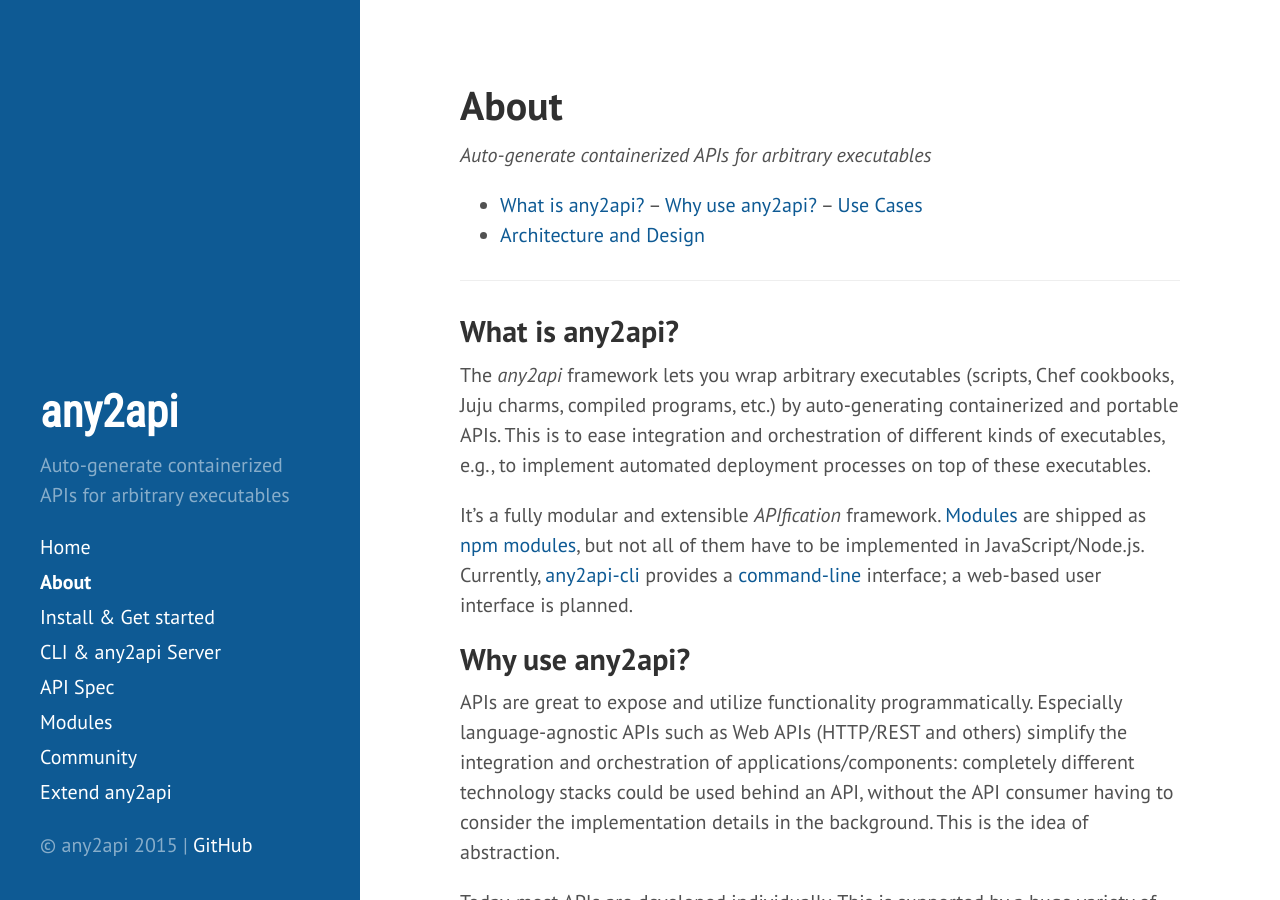
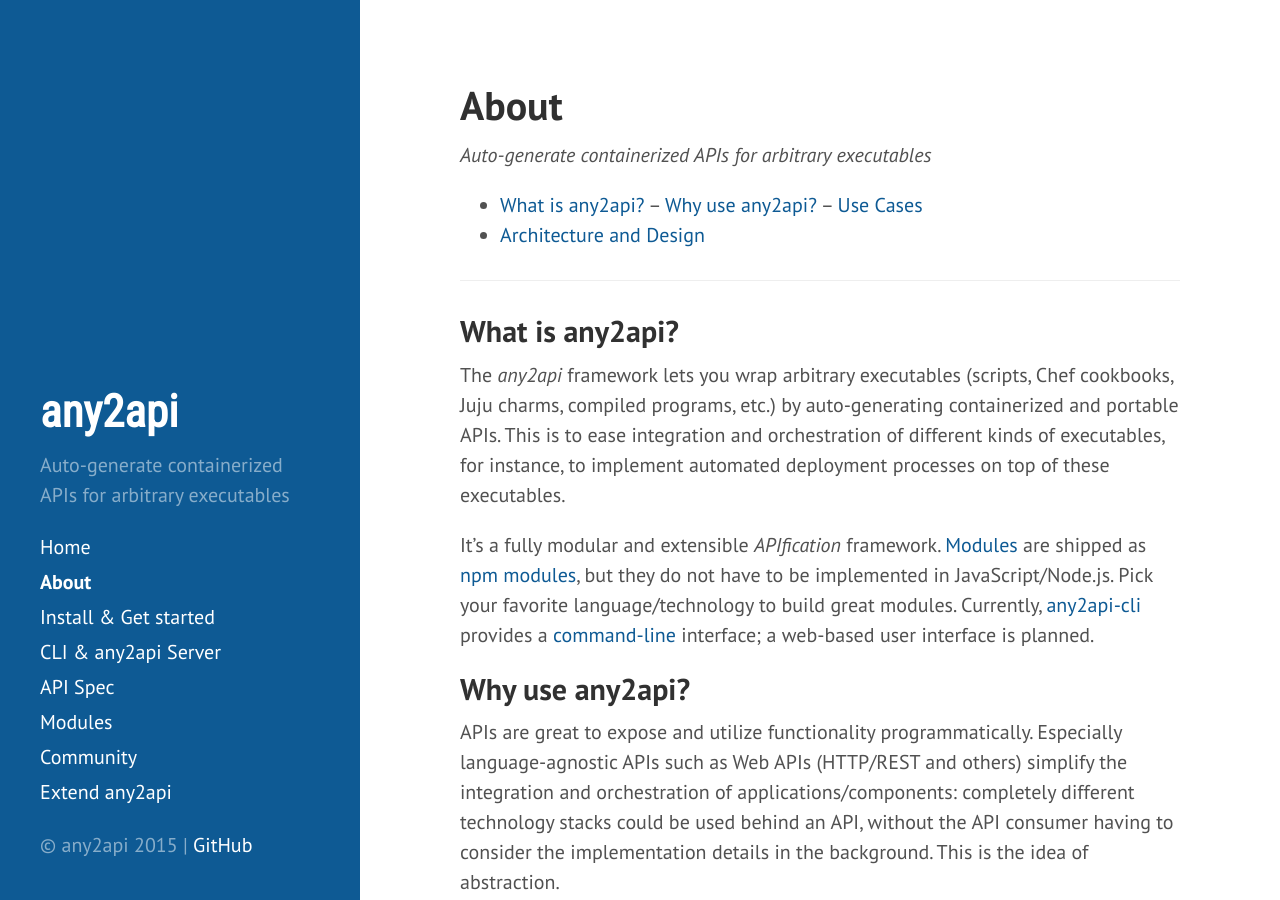
Before and after one commit to any2api/any2api.github.io, a Jekyll site: the page built from about.md, in a window 1280 px wide and 900 px high. Built offline with Jekyll 4.4.1, drawn with Linux system fonts in a browser that asks for light colours; Markdown is read by kramdown in place of the engine named in the settings.

Commit message:
minor change of about text

```diff
--- a/about.md
+++ b/about.md
@@ -14,9 +14,9 @@ weight: 0
 <a name="what-is"></a>
 ## What is any2api?
 
-The *any2api* framework lets you wrap arbitrary executables (scripts, Chef cookbooks, Juju charms, compiled programs, etc.) by auto-generating containerized and portable APIs. This is to ease integration and orchestration of different kinds of executables, e.g., to implement automated deployment processes on top of these executables.
+The *any2api* framework lets you wrap arbitrary executables (scripts, Chef cookbooks, Juju charms, compiled programs, etc.) by auto-generating containerized and portable APIs. This is to ease integration and orchestration of different kinds of executables, for instance, to implement automated deployment processes on top of these executables.
 
-It's a fully modular and extensible *APIfication* framework. [Modules](/modules) are shipped as [npm modules](https://www.npmjs.org/browse/keyword/any2api), but not all of them have to be implemented in JavaScript/Node.js. Currently, [any2api-cli](https://github.com/any2api/any2api-cli) provides a [command-line](/cli-server) interface; a web-based user interface is planned.
+It's a fully modular and extensible *APIfication* framework. [Modules](/modules) are shipped as [npm modules](https://www.npmjs.org/browse/keyword/any2api), but they do not have to be implemented in JavaScript/Node.js. Pick your favorite language/technology to build great modules. Currently, [any2api-cli](https://github.com/any2api/any2api-cli) provides a [command-line](/cli-server) interface; a web-based user interface is planned.
 
 
 <a name="why-use"></a>
```
